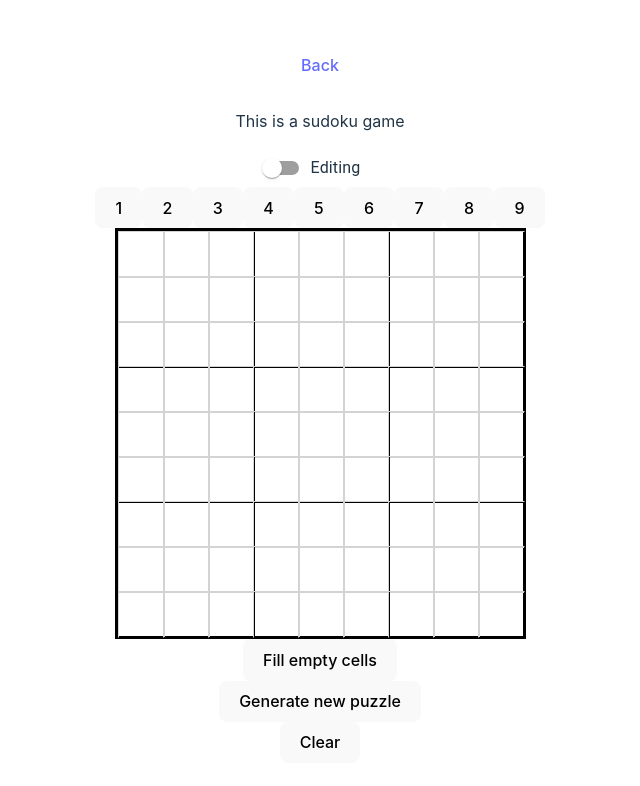
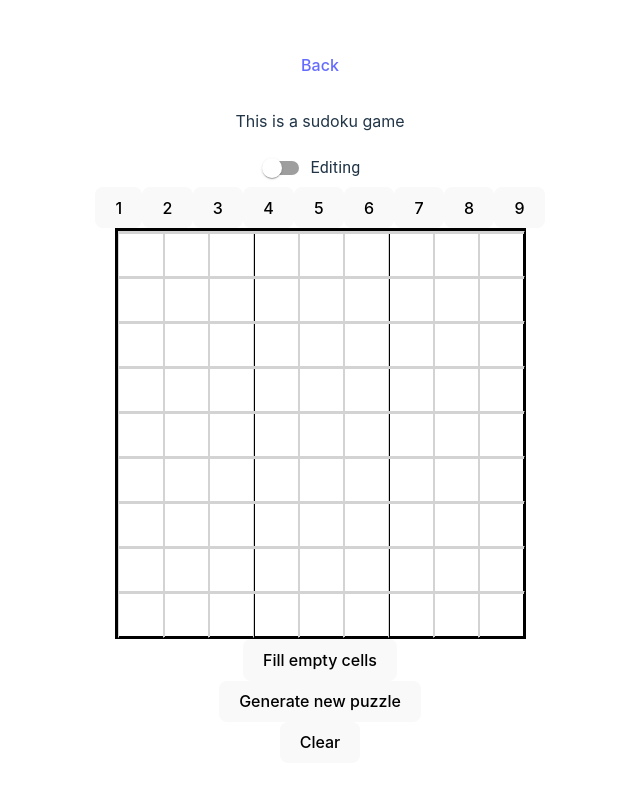
Before and after one commit to IvanPopkov/puzzle-game, a React (Vite) app: page /#/sudoku in a window 1280 px wide. Shown: the top 786 px of the page, without its empty margins (320-960 px from the left). Built offline with nearby package versions, Linux system fonts and the light colour scheme.

Commit message:
refactor: build boardCell class separately

```diff
--- a/src/components/Sudoku/BoardCell/BoardCell.css
+++ b/src/components/Sudoku/BoardCell/BoardCell.css
@@ -1,10 +1,20 @@
 
 .board-cell {
-  width: 100%;
-  height: 100%;
+  border: 1px solid lightgray;
+  padding: 0;
+  font-size: 16px;
+
+  &.given-number {
+    font-weight: 600;
+  }
 
   &.error {
     background-color: pink;
+  }
+
+  &:hover {
+    background-color: lightblue;
+    cursor: pointer;
   }
 
   .user-input-cell {
--- a/src/components/Sudoku/BoardCell/BoardCell.tsx
+++ b/src/components/Sudoku/BoardCell/BoardCell.tsx
@@ -13,19 +13,15 @@ interface BoardCellProps {
 }
 
 const BoardCell: React.FC<BoardCellProps> = ({ type, userSolution, candidates, numberInPuzzle, handleClick, invalid }) => {
+  const buildClass = () => {
+    return 'board-cell' + (invalid ? ' error' : '') + (type === CellType.GIVEN_NUMBER ? ' given-number' : ' user-input-cell');
+  };
 
   return (
-    <div className={'board-cell ' + (invalid ? 'error' : '')}>
-      {type === CellType.GIVEN_NUMBER && (
-        <div style={{ fontWeight: '600' }}>
-          {numberInPuzzle}
-        </div>
-      )}
+    <div className={buildClass()}>
+      {type === CellType.GIVEN_NUMBER && numberInPuzzle}
       {type !== CellType.GIVEN_NUMBER && (
-        <div
-          className="user-input-cell"
-          onClick={handleClick}
-        >
+        <div onClick={handleClick}>
           {type === CellType.USER_NUMBER && (
             userSolution
           )}
```
